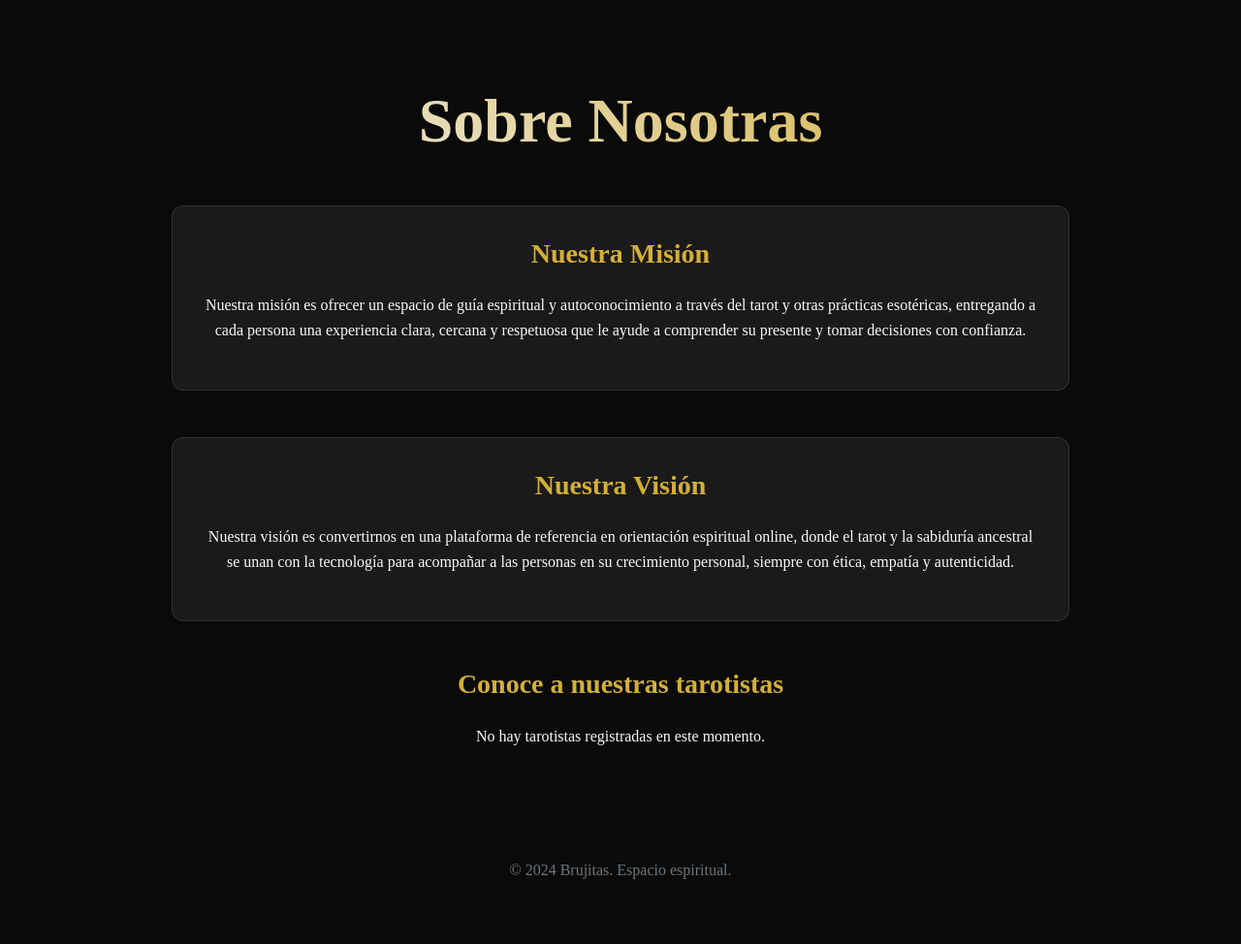
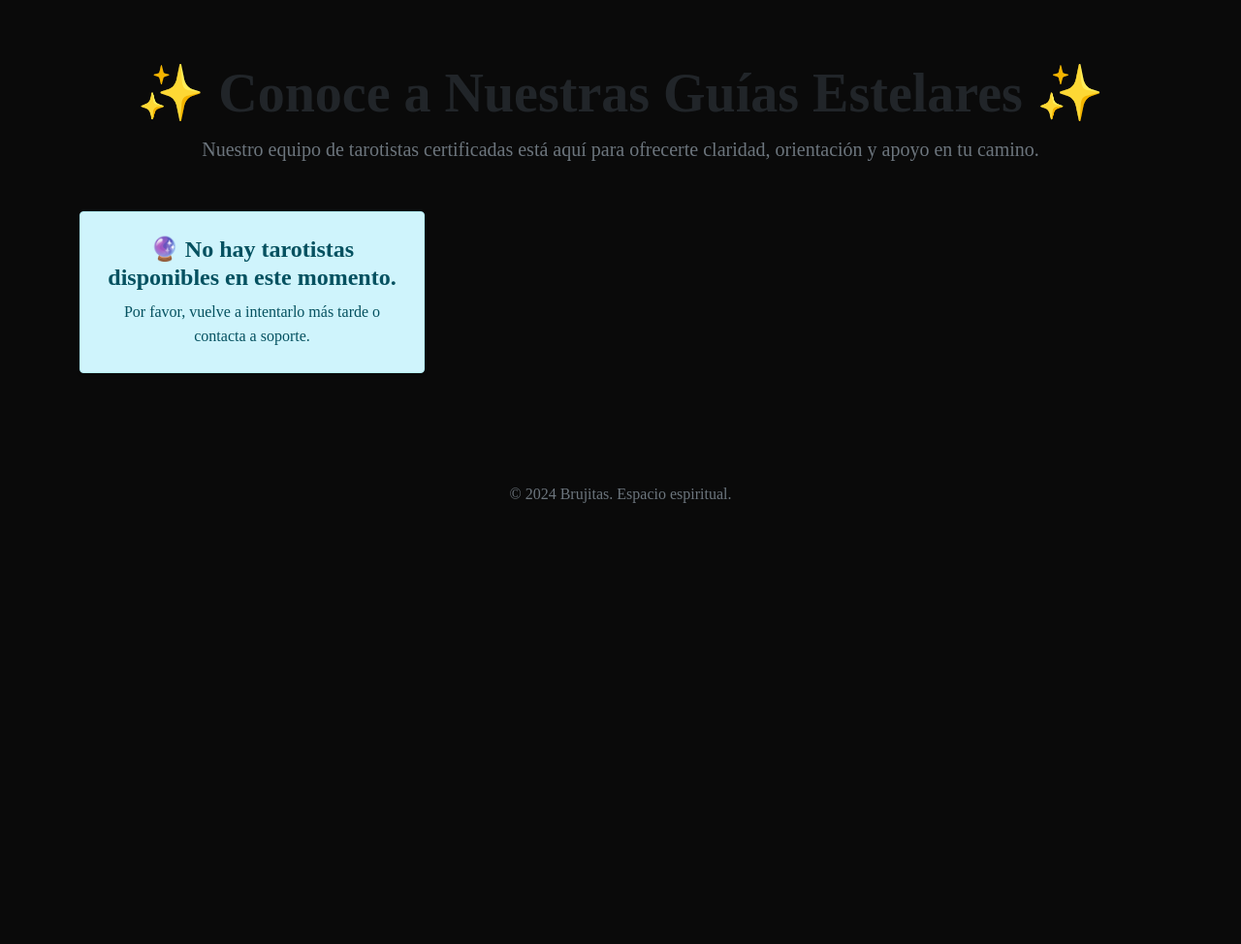
Before and after one commit to Vear511/taro-brujas, a Django app: page /sobre-nosotras/ in a window 1280 px wide. Shown: the part 65-1039 px from the top of the page at 97% size. After the commit the page ends 584 px from the top, so only its background shows below. Run offline with Django 5.2, Linux system fonts and the light colour scheme.

Commit message:
Revamp 'Sobre Nosotras' page layout and content

```diff
--- a/templates/sobre_nosotras.html
+++ b/templates/sobre_nosotras.html
@@ -1,83 +1,77 @@
 {% extends 'base.html' %}
+{% block title %}Sobre Nosotras - Nuestras Tarotistas Estelares{% endblock %}
 
 {% block content %}
-<div class="container mt-5 pt-4">
-    <div class="row justify-content-center">
-        <div class="col-lg-10">
+<section class="container my-5">
 
-            <div class="text-center mb-5">
-                <h1 class="hero-title">Sobre Nosotras</h1>
-            </div>
+    <header class="text-center mb-5">
+        <h1 class="display-4 fw-bold text-dark">✨ Conoce a Nuestras Guías Estelares ✨</h1>
+        <p class="lead text-muted">
+            Nuestro equipo de tarotistas certificadas está aquí para ofrecerte claridad,
+            orientación y apoyo en tu camino.
+        </p>
+    </header>
 
-            <div class="card-minimal mb-5">
-                <div class="text-center mb-4"><h3 class="text-gold">Nuestra Misión</h3></div>
-                <p class="text-light text-center">Nuestra misión es ofrecer un espacio de guía espiritual y autoconocimiento a través del tarot y otras prácticas esotéricas, entregando a cada persona una experiencia clara, cercana y respetuosa que le ayude a comprender su presente y tomar decisiones con confianza.</p>
-            </div>
-
-            <div class="card-minimal mb-5">
-                <div class="text-center mb-4"><h3 class="text-gold">Nuestra Visión</h3></div>
-                <p class="text-light text-center">Nuestra visión es convertirnos en una plataforma de referencia en orientación espiritual online, donde el tarot y la sabiduría ancestral se unan con la tecnología para acompañar a las personas en su crecimiento personal, siempre con ética, empatía y autenticidad.</p>
-            </div>
-
-            <div class="text-center mb-4">
-                <h3 class="text-gold">Conoce a nuestras tarotistas</h3>
-            </div>
-
-            <div class="row justify-content-center">
-
-                {# BUCLE DE JINJA2 #}
-                {% for tarotista in tarotistas %}
-                <div class="col-md-5 mb-4">
-                    <div class="card-minimal text-center h-100">
-                        <div class="mb-3">
-                            <div class="placeholder-image bg-dark border-minimal rounded-circle mx-auto d-flex align-items-center justify-content-center"
-                                style="width: 120px; height: 120px; margin: 0 auto 1rem;">
-
-                                {# Usa la URL del campo 'avatar' del usuario #}
-                                <img src="{{ tarotista.avatar }}"
-                                     alt="{{ tarotista.first_name }} {{ tarotista.last_name }}"
-                                     class="rounded-circle w-100 h-100 object-fit-cover">
-                            </div>
-                        </div>
-
-                        {# Nombre y Apellido de la tabla usuarios_usuario #}
-                        <h4 class="text-gold mb-3">{{ tarotista.first_name }} {{ tarotista.last_name }}</h4>
-
-                        {# Descripción/Bio de la tabla tarotistas_tarotista #}
-                        <p class="text-light">
-                            {{ tarotista.bio | safe }}
-                        </p>
-
-                        {# Información extra de ambas tablas #}
-                        <p class="text-muted mt-3 small">
-                            **Especialidad:** {{ tarotista.especialidad|default:"Tarot General" }}
-                            <br>
-                            **Contacto:** {{ tarotista.email }}
-                        </p>
+    {% if messages %}
+        <div class="row mb-4">
+            <div class="col-12">
+                {% for message in messages %}
+                    <div class="alert alert-{{ message.tags }} alert-dismissible fade show" role="alert">
+                        {{ message }}
+                        <button type="button" class="btn-close" data-bs-dismiss="alert" aria-label="Close"></button>
                     </div>
-                </div>
                 {% endfor %}
-                {# FIN DEL BUCLE #}
-
-                {# Manejo si no hay tarotistas #}
-                {% if not tarotistas %}
-                <div class="col-12 text-center">
-                    <p class="text-light">No hay tarotistas registradas en este momento.</p>
-                </div>
-                {% endif %}
-
             </div>
         </div>
+    {% endif %}
+
+    <div class="row row-cols-1 row-cols-md-2 row-cols-lg-3 g-4">
+
+        {% for tarotista in tarotistas %}
+        <div class="col">
+            <div class="card h-100 shadow-lg border-primary border-3">
+
+                <div class="card-body d-flex flex-column align-items-center p-4">
+
+                    <img src="{{ tarotista.avatar }}"
+                         class="rounded-circle mb-3 border border-4 border-warning"
+                         alt="Avatar de {{ tarotista.first_name }}"
+                         style="width: 150px; height: 150px; object-fit: cover;">
+
+                    <h2 class="card-title text-primary mb-1">{{ tarotista.first_name }} {{ tarotista.last_name }}</h2>
+                    <h5 class="card-subtitle mb-3 text-secondary fst-italic">
+                        Especialista en: **{{ tarotista.especialidad|default:"Tarot Terapéutico" }}**
+                    </h5>
+
+                    <p class="card-text text-center text-dark mt-2 flex-grow-1">
+                        {{ tarotista.bio|truncatechars:150|default:"Esta tarotista aún no ha escrito su biografía. Contáctala para descubrir su magia." }}
+                        {% if tarotista.bio|length > 150 %}
+                            <a href="#" class="text-decoration-none text-info fw-bold">...Leer biografía completa</a>
+                        {% endif %}
+                    </p>
+
+                    <a href="{% url 'reservar_cita' tarotista.id %}" class="btn btn-warning btn-lg mt-4 w-100 fw-bold shadow-sm">
+                        Agendar Cita con {{ tarotista.first_name }}
+                    </a>
+                </div>
+
+                <div class="card-footer bg-light border-0 text-center">
+                    <small class="text-muted">
+                        Contacto: **<a href="mailto:{{ tarotista.email }}" class="text-decoration-none">{{ tarotista.email }}</a>**
+                    </small>
+                </div>
+            </div>
+        </div>
+        {% empty %}
+        <div class="col-12">
+            <div class="alert alert-info text-center shadow-sm p-4" role="alert">
+                <h4>🔮 No hay tarotistas disponibles en este momento.</h4>
+                <p class="mb-0">Por favor, vuelve a intentarlo más tarde o contacta a soporte.</p>
+            </div>
+        </div>
+        {% endfor %}
+
     </div>
-</div>
 
-<style>
-.placeholder-image {
-    border: 2px solid rgba(212, 175, 55, 0.3);
-}
-
-.object-fit-cover {
-    object-fit: cover;
-}
-</style>
+</section>
 {% endblock %}
```
